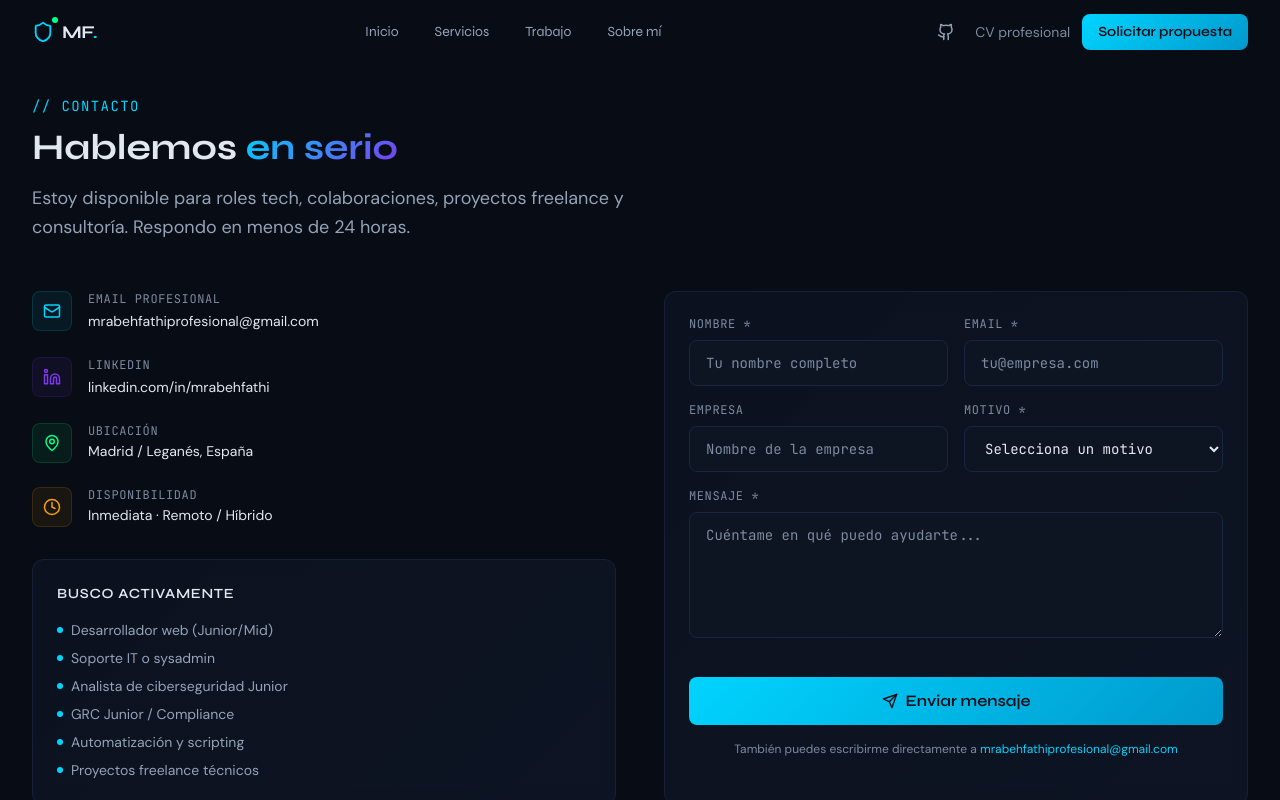
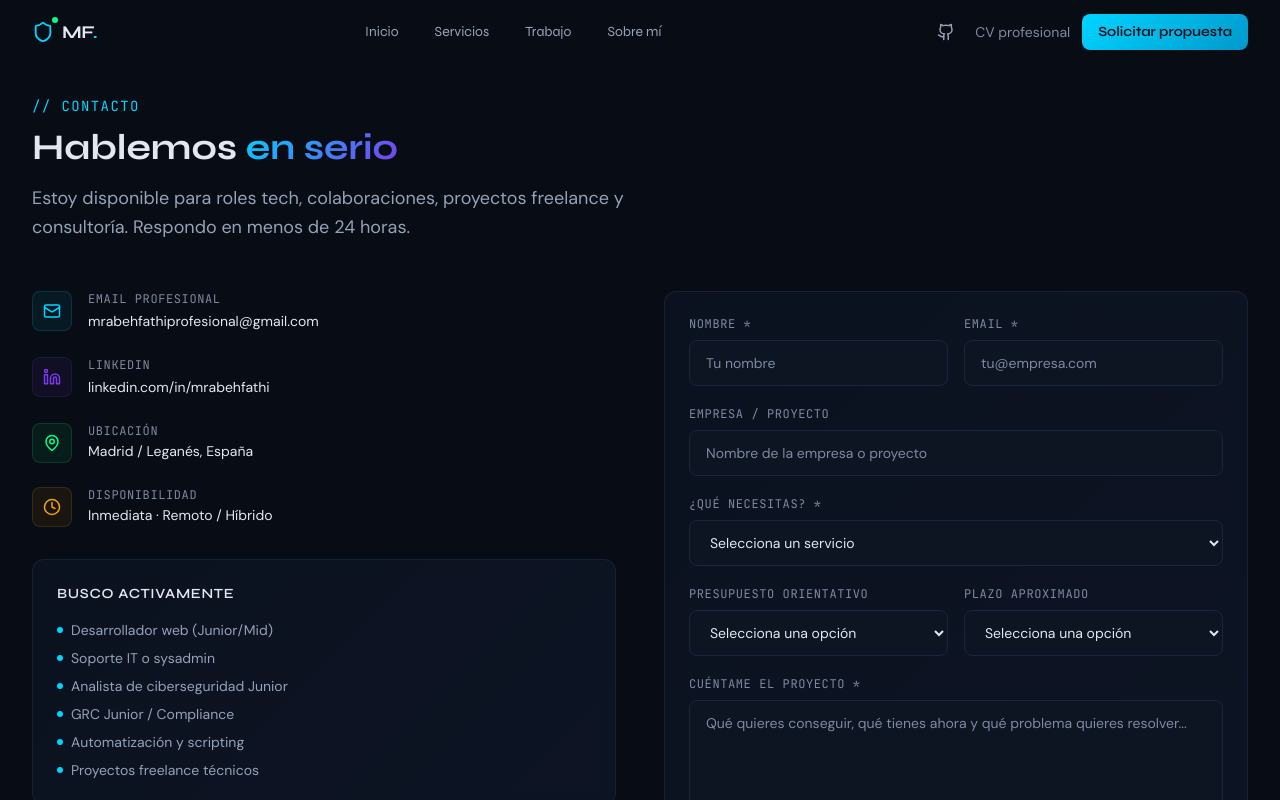
Before and after one commit to Marbi8891/portfolio-mrabeh, a React (Vite) app in the folder mrabeh-portfolio/mrabeh-portfolio/: page /contacto in a window 1280 px wide. Shown: the top 800 px of the page. Built offline with nearby package versions, Linux system fonts and the light colour scheme.

Commit message:
feat: qualify commercial leads in contact form

```diff
--- a/mrabeh-portfolio/mrabeh-portfolio/src/components/ContactForm.tsx
+++ b/mrabeh-portfolio/mrabeh-portfolio/src/components/ContactForm.tsx
@@ -1,20 +1,39 @@
 import { useState } from 'react'
-import { Send, CheckCircle, AlertCircle } from 'lucide-react'
+import { AlertCircle, CheckCircle, Send } from 'lucide-react'
 
 interface FormData {
   name: string
   email: string
   company: string
-  reason: string
+  service: string
+  budget: string
+  timeline: string
   message: string
 }
 
-const reasons = [
-  'Oferta de trabajo',
-  'Colaboración técnica',
-  'Consultoría / diagnóstico',
-  'Proyecto freelance',
+const services = [
+  'Web profesional / landing page',
+  'Aplicación web / herramienta interna',
+  'Automatización de procesos',
+  'Web Security Review',
+  'Mantenimiento / mejora de una web existente',
   'Otro',
+]
+
+const budgets = [
+  'Menos de 1.000 €',
+  '1.000–2.500 €',
+  '2.500–5.000 €',
+  'Más de 5.000 €',
+  'Aún no lo sé',
+]
+
+const timelines = [
+  'Lo antes posible',
+  'Durante este mes',
+  'En 1–3 meses',
+  'Más adelante',
+  'Solo estoy valorando opciones',
 ]
 
 export default function ContactForm() {
@@ -22,63 +41,70 @@ export default function ContactForm() {
     name: '',
     email: '',
     company: '',
-    reason: '',
+    service: '',
+    budget: '',
+    timeline: '',
     message: '',
   })
   const [status, setStatus] = useState<'idle' | 'success' | 'error'>('idle')
 
   const handleChange = (
-    e: React.ChangeEvent<HTMLInputElement | HTMLTextAreaElement | HTMLSelectElement>
+    event: React.ChangeEvent<HTMLInputElement | HTMLTextAreaElement | HTMLSelectElement>
   ) => {
-    setFormData((prev) => ({ ...prev, [e.target.name]: e.target.value }))
+    setFormData((previous) => ({ ...previous, [event.target.name]: event.target.value }))
+    if (status !== 'idle') setStatus('idle')
   }
 
-  const handleSubmit = (e: React.FormEvent<HTMLFormElement>) => {
-    e.preventDefault()
+  const handleSubmit = (event: React.FormEvent<HTMLFormElement>) => {
+    event.preventDefault()
 
-    if (!formData.name || !formData.email || !formData.reason || !formData.message) {
+    if (!formData.name || !formData.email || !formData.service || !formData.message) {
       setStatus('error')
       return
     }
 
-    // TODO: switch to a Formspree endpoint (or similar) once a real form ID exists.
-    // Until then, submitting opens the visitor's email client with the message
-    // pre-filled, so the form is always functional rather than silently failing.
-    const subject = encodeURIComponent(`[Portfolio] ${formData.reason} — ${formData.name}`)
+    const subject = encodeURIComponent(`[Propuesta] ${formData.service} — ${formData.name}`)
     const body = encodeURIComponent(
-      `Nombre: ${formData.name}\nEmail: ${formData.email}\nEmpresa: ${formData.company || '—'}\nMotivo: ${formData.reason}\n\n${formData.message}`
+      [
+        `Nombre: ${formData.name}`,
+        `Email: ${formData.email}`,
+        `Empresa: ${formData.company || '—'}`,
+        `Servicio: ${formData.service}`,
+        `Presupuesto orientativo: ${formData.budget || 'No indicado'}`,
+        `Plazo: ${formData.timeline || 'No indicado'}`,
+        '',
+        'Proyecto / necesidad:',
+        formData.message,
+      ].join('\n')
     )
+
     window.location.href = `mailto:mrabehfathiprofesional@gmail.com?subject=${subject}&body=${body}`
     setStatus('success')
   }
 
   const inputClass =
-    'w-full bg-surface border border-border rounded-lg px-4 py-3 text-sm text-text placeholder-text-muted focus-visible:outline-none focus-visible:border-accent focus-visible:ring-2 focus-visible:ring-accent/40 transition-all duration-200 font-mono'
+    'w-full bg-surface border border-border rounded-lg px-4 py-3 text-sm text-text placeholder-text-muted focus-visible:outline-none focus-visible:border-accent focus-visible:ring-2 focus-visible:ring-accent/40 transition-all duration-200'
   const labelClass = 'block text-xs font-mono text-text-muted mb-2 uppercase tracking-wider'
 
   return (
-    <form className="space-y-4" onSubmit={handleSubmit} noValidate>
+    <form className="space-y-5" onSubmit={handleSubmit} noValidate>
       <div className="grid grid-cols-1 sm:grid-cols-2 gap-4">
         <div>
-          <label htmlFor="cf-name" className={labelClass}>
-            Nombre *
-          </label>
+          <label htmlFor="cf-name" className={labelClass}>Nombre *</label>
           <input
             id="cf-name"
             type="text"
             name="name"
             value={formData.name}
             onChange={handleChange}
-            placeholder="Tu nombre completo"
+            placeholder="Tu nombre"
             className={inputClass}
-            aria-required="true"
+            autoComplete="name"
             required
           />
         </div>
         <div>
-          <label htmlFor="cf-email" className={labelClass}>
-            Email *
-          </label>
+          <label htmlFor="cf-email" className={labelClass}>Email *</label>
           <input
             id="cf-email"
             type="email"
@@ -87,98 +113,115 @@ export default function ContactForm() {
             onChange={handleChange}
             placeholder="tu@empresa.com"
             className={inputClass}
-            aria-required="true"
+            autoComplete="email"
             required
           />
         </div>
       </div>
 
-      <div className="grid grid-cols-1 sm:grid-cols-2 gap-4">
       <div>
-          <label htmlFor="cf-company" className={labelClass}>
-            Empresa
-          </label>
+        <label htmlFor="cf-company" className={labelClass}>Empresa / proyecto</label>
         <input
           id="cf-company"
           type="text"
           name="company"
           value={formData.company}
           onChange={handleChange}
-            placeholder="Nombre de la empresa"
+          placeholder="Nombre de la empresa o proyecto"
           className={inputClass}
+          autoComplete="organization"
         />
       </div>
+
       <div>
-          <label htmlFor="cf-reason" className={labelClass}>
-            Motivo *
-          </label>
+        <label htmlFor="cf-service" className={labelClass}>¿Qué necesitas? *</label>
         <select
-            id="cf-reason"
-            name="reason"
-            value={formData.reason}
+          id="cf-service"
+          name="service"
+          value={formData.service}
           onChange={handleChange}
           className={inputClass}
-            aria-required="true"
           required
         >
-            <option value="" disabled>
-              Selecciona un motivo
-            </option>
-            {reasons.map((r) => (
-              <option key={r} value={r}>
-                {r}
-              </option>
+          <option value="" disabled>Selecciona un servicio</option>
+          {services.map((service) => (
+            <option key={service} value={service}>{service}</option>
+          ))}
+        </select>
+      </div>
+
+      <div className="grid grid-cols-1 sm:grid-cols-2 gap-4">
+        <div>
+          <label htmlFor="cf-budget" className={labelClass}>Presupuesto orientativo</label>
+          <select
+            id="cf-budget"
+            name="budget"
+            value={formData.budget}
+            onChange={handleChange}
+            className={inputClass}
+          >
+            <option value="">Selecciona una opción</option>
+            {budgets.map((budget) => (
+              <option key={budget} value={budget}>{budget}</option>
+            ))}
+          </select>
+        </div>
+        <div>
+          <label htmlFor="cf-timeline" className={labelClass}>Plazo aproximado</label>
+          <select
+            id="cf-timeline"
+            name="timeline"
+            value={formData.timeline}
+            onChange={handleChange}
+            className={inputClass}
+          >
+            <option value="">Selecciona una opción</option>
+            {timelines.map((timeline) => (
+              <option key={timeline} value={timeline}>{timeline}</option>
             ))}
           </select>
         </div>
       </div>
 
       <div>
-        <label htmlFor="cf-message" className={labelClass}>
-          Mensaje *
-        </label>
+        <label htmlFor="cf-message" className={labelClass}>Cuéntame el proyecto *</label>
         <textarea
           id="cf-message"
           name="message"
           value={formData.message}
           onChange={handleChange}
-          placeholder="Cuéntame en qué puedo ayudarte..."
-          rows={5}
+          placeholder="Qué quieres conseguir, qué tienes ahora y qué problema quieres resolver..."
+          rows={6}
           className={inputClass}
-          aria-required="true"
           required
         />
       </div>
 
-      {/* Status messages */}
       <div aria-live="polite">
         {status === 'success' && (
-          <div className="flex items-center gap-3 p-4 rounded-lg bg-accent-green/10 border border-accent-green/20 text-accent-green text-sm">
-            <CheckCircle size={16} />
-            Se ha abierto tu cliente de correo con el mensaje listo para enviar. Si no se abre, escríbeme directamente a mrabehfathiprofesional@gmail.com.
+          <div className="flex items-start gap-3 p-4 rounded-lg bg-accent-green/10 border border-accent-green/20 text-accent-green text-sm">
+            <CheckCircle size={16} className="mt-0.5 flex-shrink-0" />
+            Se ha preparado el mensaje en tu aplicación de correo. Revisa los datos y pulsa enviar para completar la solicitud.
           </div>
         )}
         {status === 'error' && (
-          <div className="flex items-center gap-3 p-4 rounded-lg bg-red-500/10 border border-red-500/20 text-red-400 text-sm">
-            <AlertCircle size={16} />
-            Completa los campos obligatorios (*), o escríbeme directamente a mrabehfathiprofesional@gmail.com
+          <div className="flex items-start gap-3 p-4 rounded-lg bg-red-500/10 border border-red-500/20 text-red-400 text-sm">
+            <AlertCircle size={16} className="mt-0.5 flex-shrink-0" />
+            Completa nombre, email, servicio y descripción del proyecto.
           </div>
         )}
       </div>
 
       <button type="submit" className="btn-primary w-full justify-center">
         <Send size={16} />
-        Enviar mensaje
+        Solicitar propuesta
       </button>
 
-      <p className="text-xs text-text-muted text-center">
-        También puedes escribirme directamente a{' '}
-        <a
-          href="mailto:mrabehfathiprofesional@gmail.com"
-          className="text-accent hover:underline"
-        >
+      <p className="text-xs text-text-muted text-center leading-relaxed">
+        Al enviar se abrirá tu aplicación de correo con la solicitud preparada. También puedes escribir directamente a{' '}
+        <a href="mailto:mrabehfathiprofesional@gmail.com" className="text-accent hover:underline">
           mrabehfathiprofesional@gmail.com
-        </a>
+        </a>.
       </p>
     </form>
   )
```
Lines whose indentation alone changed are shown as unchanged.
